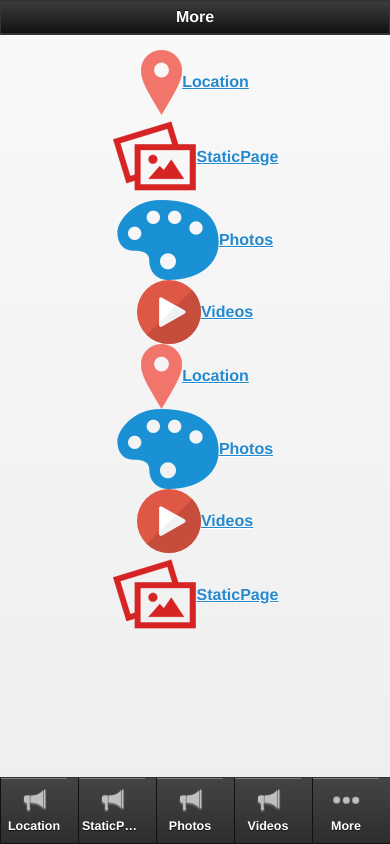
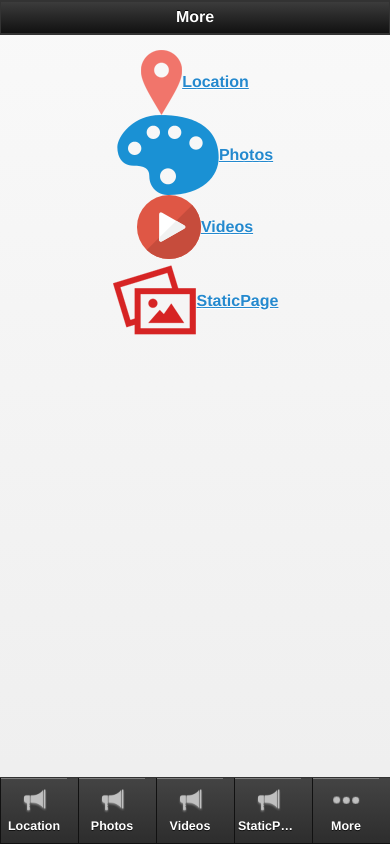
Before and after one commit to jarnailboparai/amitoj_4_onenewapptest_472, a plain HTML site: page more.html in a window 390 px wide. Drawn offline with Linux system fonts and the light colour scheme.

Commit message:
amitoj_4_onenewapptest_472

```diff
--- a/more.html
+++ b/more.html
@@ -99,86 +99,6 @@
 
 				<table cellpadding="0" cellspacing="0" border="0" align="center">
 					<tr>
-						<td><a class="item link" onclick="window.open('location_2848.html','_self', 'location=yes')" href="location_2848.html"><img
-							src="images/location.png " />
-							</a>
-						</td>
-						<td>
-							<a href="location_2848.html" onclick="window.open('location_2848.html','_self', 'location=yes')" >
-								<label>Location</label>
-							</a>
-						</td>
-					</tr>
-				</table>
-
-		</div>
-	</div>
-		<div class="white_wrap">
-		<div class="app_feature_list">
-
-
-				<table cellpadding="0" cellspacing="0" border="0" align="center">
-					<tr>
-						<td><a class="item link" onclick="window.open('staticpage_2849.html','_self', 'location=yes')" href="staticpage_2849.html"><img
-							src="images/staticpage.png " />
-							</a>
-						</td>
-						<td>
-							<a href="staticpage_2849.html" onclick="window.open('staticpage_2849.html','_self', 'location=yes')" >
-								<label>StaticPage</label>
-							</a>
-						</td>
-					</tr>
-				</table>
-
-		</div>
-	</div>
-		<div class="white_wrap">
-		<div class="app_feature_list">
-
-
-				<table cellpadding="0" cellspacing="0" border="0" align="center">
-					<tr>
-						<td><a class="item link" onclick="window.open('photosub_2850.html','_self', 'location=yes')" href="photosub_2850.html"><img
-							src="images/photosub.png " />
-							</a>
-						</td>
-						<td>
-							<a href="photosub_2850.html" onclick="window.open('photosub_2850.html','_self', 'location=yes')" >
-								<label>Photos</label>
-							</a>
-						</td>
-					</tr>
-				</table>
-
-		</div>
-	</div>
-		<div class="white_wrap">
-		<div class="app_feature_list">
-
-
-				<table cellpadding="0" cellspacing="0" border="0" align="center">
-					<tr>
-						<td><a class="item link" onclick="window.open('video_2851.html','_self', 'location=yes')" href="video_2851.html"><img
-							src="images/video.png " />
-							</a>
-						</td>
-						<td>
-							<a href="video_2851.html" onclick="window.open('video_2851.html','_self', 'location=yes')" >
-								<label>Videos</label>
-							</a>
-						</td>
-					</tr>
-				</table>
-
-		</div>
-	</div>
-		<div class="white_wrap">
-		<div class="app_feature_list">
-
-
-				<table cellpadding="0" cellspacing="0" border="0" align="center">
-					<tr>
 						<td><a class="item link" onclick="window.open('location_2852.html','_self', 'location=yes')" href="location_2852.html"><img
 							src="images/location.png " />
 							</a>
@@ -265,7 +185,7 @@
 
             <style> .nav-glyphish-example .ui-btn .ui-btn-inner { padding-top: 40px !important; width: 60px!important;}		.nav-glyphish-example .ui-btn .ui-icon { width: 30px!important; height: 30px!important; margin-left: -15px !important; box-shadow: none!important; -moz-box-shadow: none!important; -webkit-box-shadow: none!important; -webkit-border-radius: 0 !important; border-radius: 0 !important; }#tab1 .ui-icon { background:  url("icons_tech_1579.png") 50% 50% no-repeat; background-size: 50px 50px; }#tab2 .ui-icon { background:  url("icons_communication_1092.png") 50% 50% no-repeat; background-size: 50px 50px; }#tab3 .ui-icon { background:  url("64Px_-_504-11.png") 50% 50% no-repeat; background-size: 30px 30px; }#tab4 .ui-icon { background:  url("64Px_-_504-210.png") 50% 50% no-repeat; background-size: 30px 30px; }#tab5 .ui-icon { background:  url("more.png") 50% 50% no-repeat; background-size: 30px 30px; }</style>
 
-            <div data-role="footer" data-position="fixed" class="nav-glyphish-example" data-id="myfooter" data-theme="a" data-tap-toggle="false"><div data-role="navbar" class="nav-glyphish-example"><ul><li><a href="location_2848.html" id="tab2" data-icon="custom" rel="external"  data-gourl="location_2848.html" class="" onclick="window.open('location_2848.html','_self', 'location=yes')">Location</a></li><li><a href="staticpage_2849.html" id="tab2" data-icon="custom" rel="external"  data-gourl="staticpage_2849.html" class="" onclick="window.open('staticpage_2849.html','_self', 'location=yes')">StaticPage</a></li><li><a href="photosub_2850.html" id="tab2" data-icon="custom" rel="external"  data-gourl="photosub_2850.html" class="" onclick="window.open('photosub_2850.html','_self', 'location=yes')">Photos</a></li><li><a href="video_2851.html" id="tab2" data-icon="custom" rel="external"  data-gourl="video_2851.html" class="" onclick="window.open('video_2851.html','_self', 'location=yes')">Videos</a></li><li><a href="more.html" id="tab5" data-icon="custom" rel="external">More</a></li></ul></div></div>
+            <div data-role="footer" data-position="fixed" class="nav-glyphish-example" data-id="myfooter" data-theme="a" data-tap-toggle="false"><div data-role="navbar" class="nav-glyphish-example"><ul><li><a href="location_2852.html" id="tab2" data-icon="custom" rel="external"  data-gourl="location_2852.html" class="" onclick="window.open('location_2852.html','_self', 'location=yes')">Location</a></li><li><a href="photosub_2853.html" id="tab2" data-icon="custom" rel="external"  data-gourl="photosub_2853.html" class="" onclick="window.open('photosub_2853.html','_self', 'location=yes')">Photos</a></li><li><a href="video_2854.html" id="tab2" data-icon="custom" rel="external"  data-gourl="video_2854.html" class="" onclick="window.open('video_2854.html','_self', 'location=yes')">Videos</a></li><li><a href="staticpage_2855.html" id="tab2" data-icon="custom" rel="external"  data-gourl="staticpage_2855.html" class="" onclick="window.open('staticpage_2855.html','_self', 'location=yes')">StaticPage</a></li><li><a href="more.html" id="tab5" data-icon="custom" rel="external">More</a></li></ul></div></div>
 
         </div>
 
```
Also changed, not shown: index.html (+0 -80 lines).
